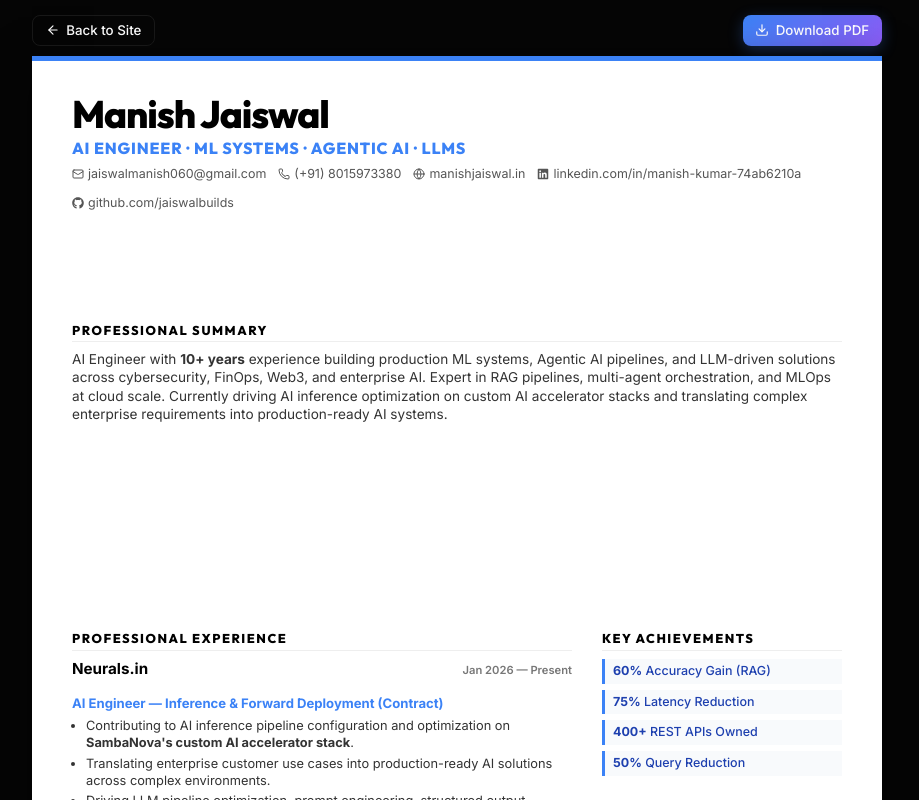
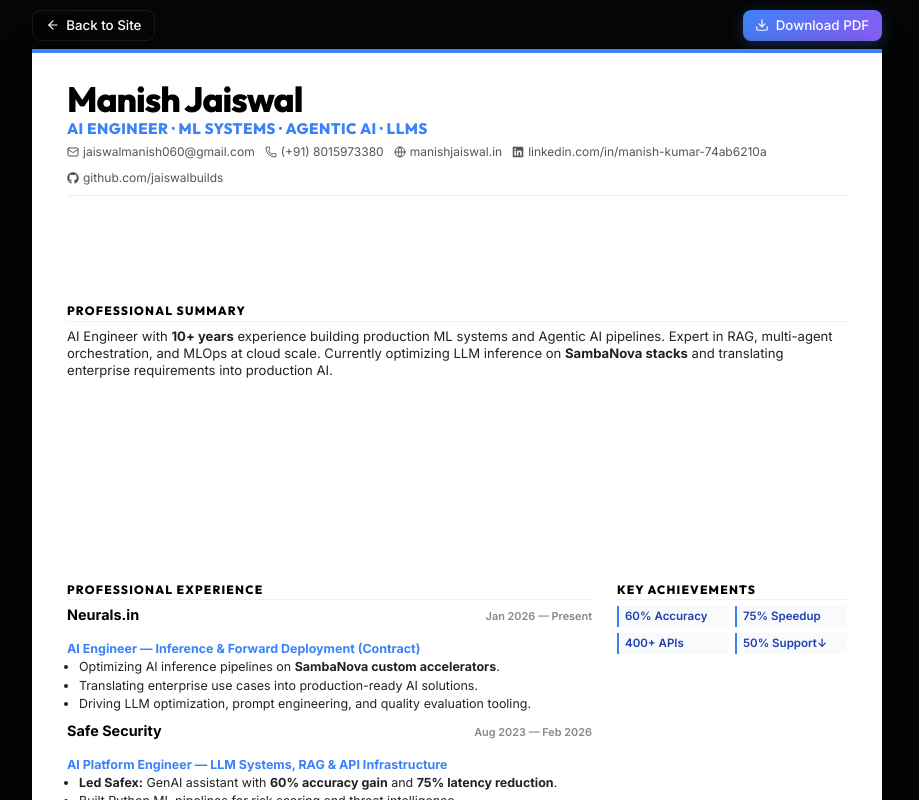
Before and after one commit to jaiswalbuilds/jaiswalbuilds.github.io, a React (Vite) app: page / in a window 1280 px wide. Both pictures are taken after a click on the button "Download Resume". Shown: the whole page, without its empty margins (183-1102 px from the left). Built offline with nearby package versions, Linux system fonts and the light colour scheme.

Commit message:
Fix: drastically reduce whitespace in resume and ensure 1-page fit

```diff
--- a/src/components/Resume.css
+++ b/src/components/Resume.css
@@ -7,13 +7,13 @@
   background-color: var(--bg-primary);
   z-index: 2000;
   overflow-y: auto;
-  padding: 15px;
-  color: #1a1a1a;
+  padding: 10px;
+  color: #111;
 }
 
 .resume-actions {
   max-width: 850px;
-  margin: 0 auto 10px;
+  margin: 0 auto 8px;
   display: flex;
   justify-content: space-between;
 }
@@ -23,20 +23,22 @@
   max-width: 850px;
   margin: 0 auto;
   background: white;
-  box-shadow: 0 10px 40px rgba(0,0,0,0.5);
-  padding: 30px 40px;
+  box-shadow: 0 10px 30px rgba(0,0,0,0.5);
+  padding: 25px 35px;
   font-family: 'Inter', -apple-system, sans-serif;
-  line-height: 1.35;
+  line-height: 1.3;
   position: relative;
-  border-top: 5px solid #3b82f6;
+  border-top: 4px solid #3b82f6;
 }
 
 .resume-header {
-  margin-bottom: 15px;
+  margin-bottom: 12px;
+  border-bottom: 1px solid #eee;
+  padding-bottom: 10px;
 }
 
 .resume-header h1 {
-  font-size: 2.4rem;
+  font-size: 2.2rem;
   font-weight: 800;
   margin: 0;
   color: #000;
@@ -44,19 +46,19 @@
 }
 
 .tagline {
-  font-size: 1rem;
+  font-size: 0.95rem;
   color: #3b82f6;
   font-weight: 700;
-  margin: 2px 0 8px;
+  margin: 0 0 6px;
   text-transform: uppercase;
-  letter-spacing: 0.05em;
+  letter-spacing: 0.03em;
 }
 
 .contact-info {
   display: flex;
   flex-wrap: wrap;
-  gap: 12px;
-  font-size: 0.78rem;
+  gap: 10px;
+  font-size: 0.75rem;
   color: #555;
 }
 
@@ -67,40 +69,41 @@
 }
 
 .resume-section {
-  margin-bottom: 16px;
+  margin-bottom: 12px;
 }
 
 .resume-section h3 {
-  font-size: 0.8rem;
+  font-size: 0.75rem;
   font-weight: 800;
   text-transform: uppercase;
-  letter-spacing: 0.12em;
+  letter-spacing: 0.1em;
   color: #000;
-  border-bottom: 1.5px solid #eee;
-  padding-bottom: 3px;
-  margin-bottom: 8px;
+  border-bottom: 1px solid #f0f0f0;
+  padding-bottom: 2px;
+  margin-bottom: 6px;
 }
 
 .summary-text {
-  font-size: 0.85rem;
-  color: #333;
+  font-size: 0.82rem;
+  color: #222;
+  margin: 0;
 }
 
 .resume-grid {
   display: grid;
-  grid-template-columns: 1fr 240px;
-  gap: 30px;
+  grid-template-columns: 1fr 230px;
+  gap: 25px;
 }
 
 .experience-item {
-  margin-bottom: 14px;
+  margin-bottom: 10px;
 }
 
 .exp-header {
   display: flex;
   justify-content: space-between;
   align-items: baseline;
-  font-size: 0.95rem;
+  font-size: 0.9rem;
 }
 
 .exp-header strong {
@@ -108,65 +111,72 @@
 }
 
 .exp-header span {
-  font-size: 0.7rem;
+  font-size: 0.68rem;
   font-weight: 600;
-  color: #777;
+  color: #888;
 }
 
 .exp-sub {
-  font-size: 0.82rem;
+  font-size: 0.78rem;
   font-weight: 700;
   color: #3b82f6;
-  margin-bottom: 4px;
+  margin-bottom: 2px;
 }
 
 .exp-list {
-  padding-left: 14px;
+  padding-left: 12px;
   margin: 0;
-  font-size: 0.8rem;
-  color: #333;
+  font-size: 0.78rem;
+  color: #222;
 }
 
 .exp-list li {
-  margin-bottom: 3px;
+  margin-bottom: 2px;
 }
 
 .project-item {
-  font-size: 0.78rem;
-  margin-bottom: 6px;
-  color: #333;
+  font-size: 0.75rem;
+  margin-bottom: 4px;
+  color: #222;
+}
+
+.achievement-grid {
+  display: grid;
+  grid-template-columns: 1fr 1fr;
+  gap: 6px;
+  margin-bottom: 10px;
 }
 
 .achievement-badge {
   background: #f8fafc;
-  border-left: 3px solid #3b82f6;
-  padding: 4px 8px;
-  font-size: 0.78rem;
-  margin-bottom: 6px;
+  border-left: 2px solid #3b82f6;
+  padding: 3px 6px;
+  font-size: 0.72rem;
   color: #1e40af;
-  font-weight: 500;
+  font-weight: 600;
 }
 
 .skill-group {
-  margin-bottom: 10px;
+  margin-bottom: 8px;
 }
 
 .skill-group strong {
   display: block;
-  font-size: 0.7rem;
+  font-size: 0.68rem;
   text-transform: uppercase;
   color: #666;
   margin-bottom: 1px;
 }
 
 .skill-group p {
-  font-size: 0.78rem;
+  font-size: 0.75rem;
   margin: 0;
-  color: #222;
+  color: #111;
+  line-height: 1.2;
 }
 
 .edu-text {
-  font-size: 0.78rem;
+  font-size: 0.75rem;
   margin: 0;
 }
 
@@ -178,6 +188,6 @@
 }
 
 @media (max-width: 768px) {
-  .resume-grid { grid-template-columns: 1fr; gap: 15px; }
+  .resume-grid { grid-template-columns: 1fr; gap: 10px; }
   .resume-paper { padding: 20px; }
 }
--- a/src/components/Resume.jsx
+++ b/src/components/Resume.jsx
@@ -16,9 +16,7 @@ const Resume = ({ onBack }) => {
       </div>
 
       <div className="resume-paper" id="resume-content">
-        {/* Header Section */}
         <header className="resume-header">
-          <div className="header-main">
           <h1>Manish Jaiswal</h1>
           <h2 className="tagline">AI Engineer · ML Systems · Agentic AI · LLMs</h2>
           <div className="contact-info">
@@ -28,18 +26,16 @@ const Resume = ({ onBack }) => {
             <span><FaLinkedin size={12} /> linkedin.com/in/manish-kumar-74ab6210a</span>
             <span><FaGithub size={12} /> github.com/jaiswalbuilds</span>
           </div>
-          </div>
         </header>
 
         <section className="resume-section">
           <h3>Professional Summary</h3>
           <p className="summary-text">
-            AI Engineer with <strong>10+ years</strong> experience building production ML systems, Agentic AI pipelines, and LLM-driven solutions across cybersecurity, FinOps, Web3, and enterprise AI. Expert in RAG pipelines, multi-agent orchestration, and MLOps at cloud scale. Currently driving AI inference optimization on custom AI accelerator stacks and translating complex enterprise requirements into production-ready AI systems.
+            AI Engineer with <strong>10+ years</strong> experience building production ML systems and Agentic AI pipelines. Expert in RAG, multi-agent orchestration, and MLOps at cloud scale. Currently optimizing LLM inference on <strong>SambaNova stacks</strong> and translating enterprise requirements into production AI.
           </p>
         </section>
 
         <div className="resume-grid">
-          {/* Main Content Column */}
           <div className="resume-left">
             <section className="resume-section">
               <h3>Professional Experience</h3>
@@ -51,10 +47,9 @@ const Resume = ({ onBack }) => {
                 </div>
                 <div className="exp-sub">AI Engineer — Inference & Forward Deployment (Contract)</div>
                 <ul className="exp-list">
-                  <li>Contributing to AI inference pipeline configuration and optimization on <strong>SambaNova's custom AI accelerator stack</strong>.</li>
-                  <li>Translating enterprise customer use cases into production-ready AI solutions across complex environments.</li>
-                  <li>Driving LLM pipeline optimization, prompt engineering, structured output schemas, and response quality evaluation.</li>
-                  <li>Collaborating with engineering and customer success teams to accelerate enterprise AI adoption.</li>
+                  <li>Optimizing AI inference pipelines on <strong>SambaNova custom accelerators</strong>.</li>
+                  <li>Translating enterprise use cases into production-ready AI solutions.</li>
+                  <li>Driving LLM optimization, prompt engineering, and quality evaluation tooling.</li>
                 </ul>
               </div>
 
@@ -65,10 +60,10 @@ const Resume = ({ onBack }) => {
                 </div>
                 <div className="exp-sub">AI Platform Engineer — LLM Systems, RAG & API Infrastructure</div>
                 <ul className="exp-list">
-                  <li><strong>Led full-stack engineering of Safex:</strong> In-house GenAI assistant using RAG over enterprise ML docs with FAISS, achieving <strong>60% accuracy gain</strong> and <strong>75% latency reduction</strong>.</li>
-                  <li>Built Python ML pipelines using Pandas, NumPy, and Scikit-learn for risk scoring and anomaly detection.</li>
-                  <li>Designed Agentic AI workflows with multi-step reasoning, memory management, and structured output schemas.</li>
-                  <li>Owned 400+ REST APIs on OpenAPI/Swagger; reduced developer friction by 50%.</li>
+                  <li><strong>Led Safex:</strong> GenAI assistant with <strong>60% accuracy gain</strong> and <strong>75% latency reduction</strong>.</li>
+                  <li>Built Python ML pipelines for risk scoring and threat intelligence.</li>
+                  <li>Deployed Agentic workflows with multi-step reasoning and memory management.</li>
+                  <li>Owned 400+ REST APIs; reduced developer friction by 50%.</li>
                 </ul>
               </div>
 
@@ -79,9 +74,8 @@ const Resume = ({ onBack }) => {
                 </div>
                 <div className="exp-sub">DevOps & Platform Engineer — CI/CD & Cloud Infrastructure</div>
                 <ul className="exp-list">
-                  <li>Built CI/CD pipeline configurations for containerized builds and Kubernetes deployments across GCP/AWS.</li>
-                  <li>Developed internal automation tooling to reduce manual engineering overhead and improve release quality.</li>
-                  <li>Contributed to beta-to-GA delivery of the DevSecOps platform within 3 months.</li>
+                  <li>Built CI/CD pipelines for K8s deployments across GCP/AWS/JFrog.</li>
+                  <li>Developed internal automation to reduce manual overhead and improve release quality.</li>
                 </ul>
               </div>
 
@@ -92,54 +86,59 @@ const Resume = ({ onBack }) => {
                 </div>
                 <div className="exp-sub">AI SDK & Developer Platform Engineer</div>
                 <ul className="exp-list">
-                  <li>Built Python and TypeScript SDKs, REST API integrations, and automated CI/CD pipelines.</li>
-                  <li>Contributed to decentralized AI compute infrastructure, workload distribution, and node monitoring.</li>
-                  <li>Developed EVM smart contracts in Solidity for on-chain coordination patterns.</li>
+                  <li>Built Python/TS SDKs and automated CI/CD for decentralized AI infrastructure.</li>
+                  <li>Developed Solidity smart contracts for on-chain coordination patterns.</li>
                 </ul>
               </div>
             </section>
+
+            <section className="resume-section">
+              <h3>Featured Projects</h3>
+              <div className="project-item"><strong>Interview Agent:</strong> Multi-turn LLM system with adaptive scoring.</div>
+              <div className="project-item"><strong>Safex Assistant:</strong> RAG-based LLM with 60% accuracy gain.</div>
+              <div className="project-item"><strong>FinOps AI:</strong> Agentic cloud cost optimization across AWS/GCP.</div>
+            </section>
           </div>
 
-          {/* Sidebar Column */}
           <div className="resume-right">
             <section className="resume-section">
               <h3>Key Achievements</h3>
-              <div className="achievement-badge"><strong>60%</strong> Accuracy Gain (RAG)</div>
-              <div className="achievement-badge"><strong>75%</strong> Latency Reduction</div>
-              <div className="achievement-badge"><strong>400+</strong> REST APIs Owned</div>
-              <div className="achievement-badge"><strong>50%</strong> Query Reduction</div>
+              <div className="achievement-grid">
+                <div className="achievement-badge">60% Accuracy</div>
+                <div className="achievement-badge">75% Speedup</div>
+                <div className="achievement-badge">400+ APIs</div>
+                <div className="achievement-badge">50% Support↓</div>
+              </div>
             </section>
 
             <section className="resume-section">
               <h3>Core ML Stack</h3>
               <div className="skill-group">
-                <strong>GenAI & Orchestration</strong>
-                <p>LangChain, LlamaIndex, CrewAI, AutoGen, Agentic AI, RAG, Prompt Engineering</p>
+                <strong>GenAI & RAG</strong>
+                <p>LangChain, LlamaIndex, CrewAI, Agentic AI, RAG, Prompt Eng.</p>
               </div>
               <div className="skill-group">
                 <strong>Deep Learning</strong>
-                <p>PyTorch, TensorFlow, Hugging Face, Transformers, Fine-tuning, ONNX</p>
+                <p>PyTorch, TensorFlow, Transformers, Fine-tuning, ONNX</p>
               </div>
               <div className="skill-group">
                 <strong>Data Science</strong>
-                <p>NumPy, Pandas, Scikit-learn, Matplotlib, SciPy, Jupyter</p>
+                <p>NumPy, Pandas, Scikit-learn, SciPy, Matplotlib</p>
               </div>
               <div className="skill-group">
-                <strong>Infrastructure</strong>
-                <p>Docker, K8s, Terraform, FAISS, Pinecone, ChromaDB, AWS, GCP, Azure</p>
+                <strong>Infra & Vector</strong>
+                <p>Docker, K8s, Terraform, FAISS, Pinecone, Chroma, AWS, GCP</p>
               </div>
             </section>
 
             <section className="resume-section">
-              <h3>Featured Projects</h3>
-              <div className="project-item"><strong>Interview Agent:</strong> Multi-turn LLM system.</div>
-              <div className="project-item"><strong>Safex Assistant:</strong> 60% accuracy gain.</div>
-              <div className="project-item"><strong>FinOps AI:</strong> Cost optimization agent.</div>
+              <h3>Certifications</h3>
+              <p className="edu-text">AI Engineer 2025 · DevOps MasterClass · Solidity · OpenAPI</p>
             </section>
 
             <section className="resume-section">
               <h3>Education</h3>
-              <p className="edu-text"><strong>B.Tech — CSE</strong><br/>Vel Tech University<br/>CGPA 7.34</p>
+              <p className="edu-text"><strong>B.Tech — CSE</strong><br/>Vel Tech University · CGPA 7.34</p>
             </section>
           </div>
         </div>
```
Lines whose indentation alone changed are shown as unchanged.
